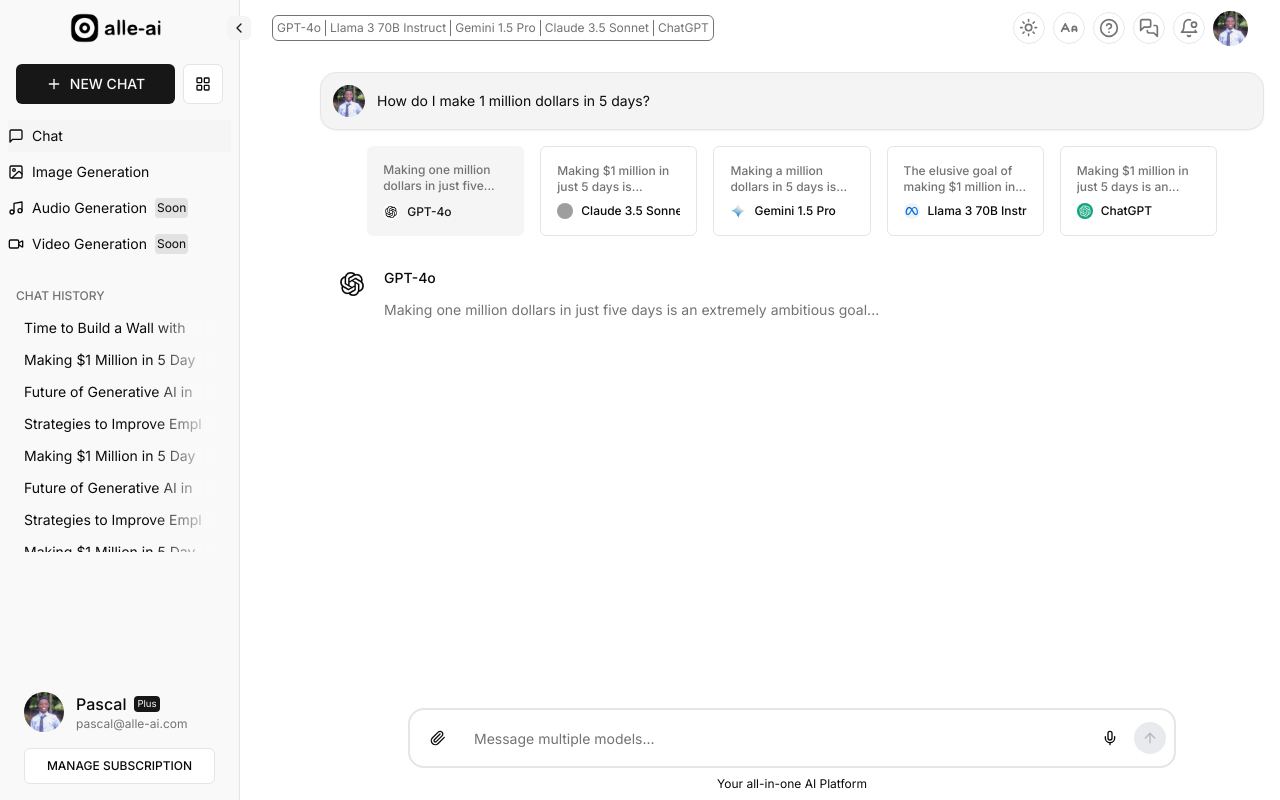
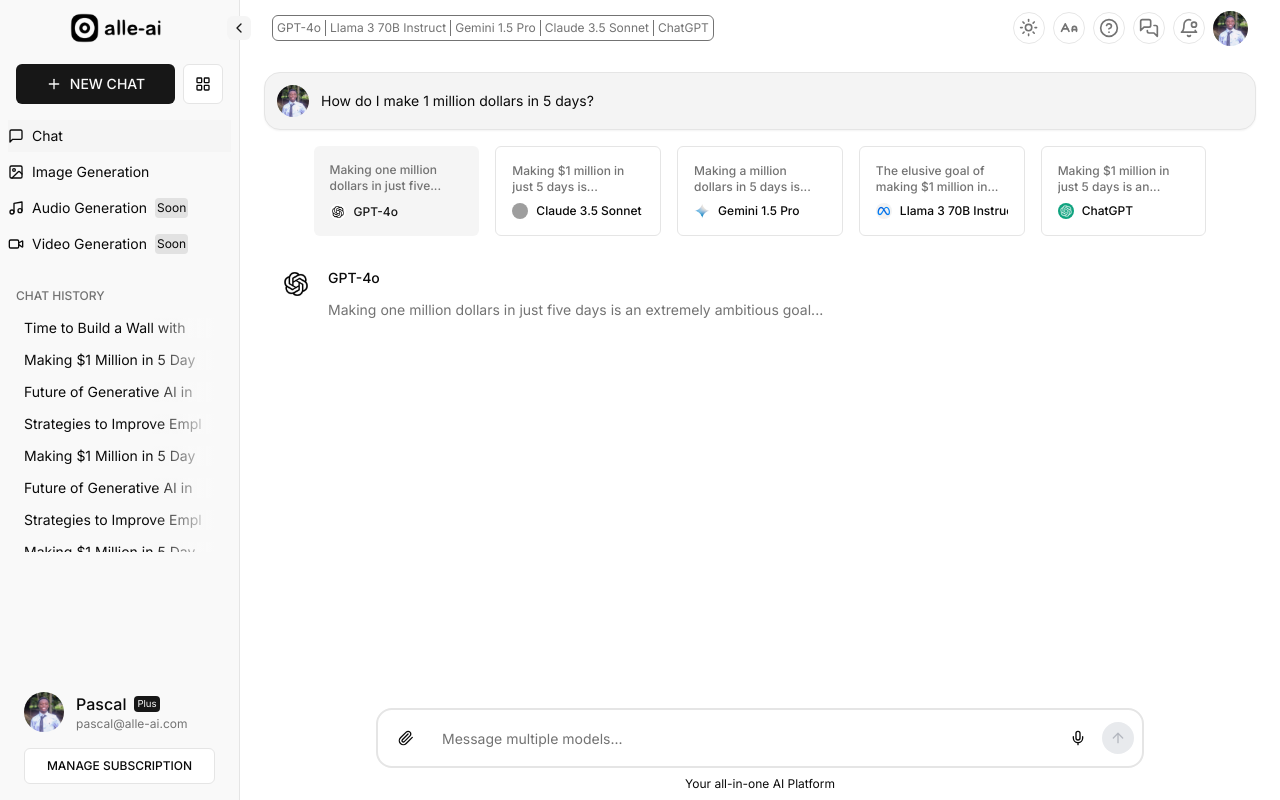
Before and after one commit to pYGOD3512/alle-ai-nextjs-project, a Next.js app: page / in a window 1280 px wide. Built offline with nearby package versions, Linux system fonts and the light colour scheme; grey boxes are pictures that could not be loaded.

Commit message:
Layout update

```diff
--- a/app/image/page.tsx
+++ b/app/image/page.tsx
@@ -9,7 +9,6 @@
         isOpen ? "pl-60" : "pl-16"
       }`}
     >
-
       Image page{" "}
     </div>
   );
--- a/app/layout.tsx
+++ b/app/layout.tsx
@@ -26,10 +26,10 @@
           enableSystem
           disableTransitionOnChange
         >
-          <div className="relative min-h-screen">
-            <Header />
+          <div className="flex min-h-screen">
             <Sidebar />
-            <main className="absolute left-16 top-14 right-0 min-h-[calc(100vh-3.5rem)] transition-all duration-300">
+            <main className="flex-1 flex flex-col transition-all duration-300">
+              <Header />
               {children}
             </main>
           </div>
--- a/app/page.tsx
+++ b/app/page.tsx
@@ -1,7 +1,10 @@
 import { ChatArea } from '@/components/features/ChatArea';
 
 export default function Home() {
+
   return (
-    <ChatArea />
+    <div>
+      <ChatArea />
+    </div>
   );
 }
--- a/tsconfig.json
+++ b/tsconfig.json
@@ -22,6 +22,6 @@
       "@/*": ["./*"]
     }
   },
-  "include": ["next-env.d.ts", "**/*.ts", "**/*.tsx", ".next/types/**/*.ts"],
+  "include": ["next-env.d.ts", "**/*.ts", "**/*.tsx", ".next/types/**/*.ts", "components/features/I"],
   "exclude": ["node_modules"]
 }
```
